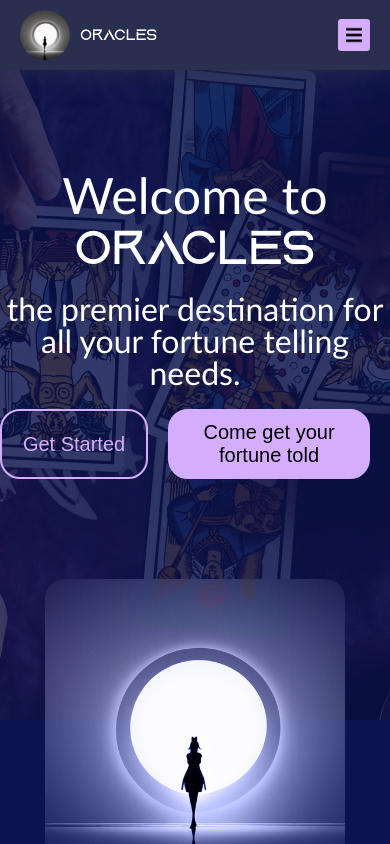
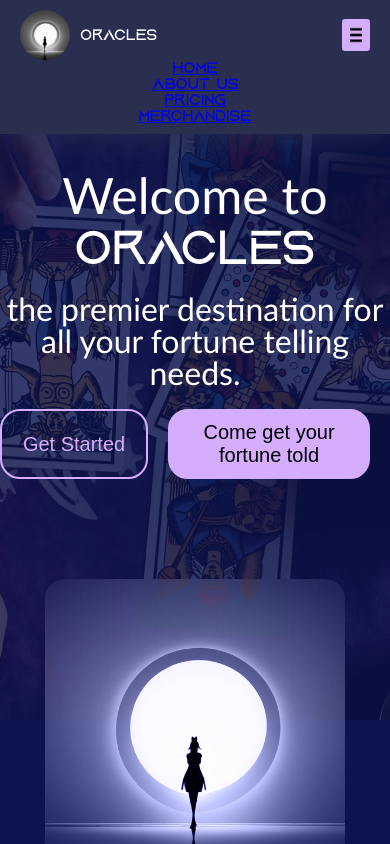
Before and after one commit to haydaridayoff/company-profile-portofolio, a plain HTML site: page index.html in a window 390 px wide. Both pictures are taken after a click on the button 354 px from the left and 35 px from the top of the page. Shown: the top 844 px of the page. Drawn offline with Linux system fonts and the light colour scheme.

Commit message:
add button logic

```diff
--- a/Assets/style.css
+++ b/Assets/style.css
@@ -79,6 +79,20 @@
     display: flex;
     flex-wrap: nowrap;
     align-items: center;
+}
+
+.header__nav--hidden {
+    display: none;
+}
+
+.header__nav--collumn {
+    display: block;
+    background-color: #2A2F4F;
+    flex-direction: column;
+}
+
+.header__nav--mobile {
+    flex-direction: column;
 }
 
 .header__nav-item {
@@ -409,12 +423,18 @@
 }
 
 @media only screen and (max-width:720px) {
-    .header__nav-item {
+    .header__nav--desktop {
         display: none;
     }
 
     .button--burger {
         display: block;
+    }
+}
+
+@media only screen and (min-width:721px) {
+    .header__nav--mobile {
+        display: none;
     }
 }
 
--- a/index.html
+++ b/index.html
@@ -17,7 +17,10 @@
                 <img class="header__logo" src="Assets/LadyLogo.png" alt="logo">
             </div>
             <h1 class="header__title">Oracles</h1>
-            <nav class="header__nav">
+            <button class="button button--burger" id="btnNavMenu"><img class="icon icon--purple" src="Assets/menu.png"
+                    alt="icon">
+            </button>
+            <nav class="header__nav header__nav--desktop">
                 <div class="header__nav-item">
                     <a href="#Home">Home</a>
                 </div>
@@ -27,10 +30,25 @@
                 <div class="header__nav-item">
                     <a href="#Pricing">Pricing</a>
                 </div>
-                <button class="button button--burger"><img class="icon icon--purple" src="Assets/menu.png"
-                        alt="icon"></button>
+                <div class="header__nav-item">
+                    <a href="#Contact-us">Merchandise</a>
+                </div>
             </nav>
         </div>
+        <nav class="header__nav header__nav--mobile header__nav--hidden" id="navMenu">
+            <div class="header__nav-item">
+                <a href="#Home">Home</a>
+            </div>
+            <div class="header__nav-item">
+                <a href="#About-us">About Us</a>
+            </div>
+            <div class="header__nav-item">
+                <a href="#Pricing">Pricing</a>
+            </div>
+            <div class="header__nav-item">
+                <a href="#Contact-us">Merchandise</a>
+            </div>
+        </nav>
     </header>
     <main>
         <section class="home" id="Home">
@@ -155,6 +173,7 @@
                 <h1>Contact Us</h1>
                 <p class="footer__description">Email: <a href="mailto:haydariday@gmail.com"> haydariday </a></p>
     </footer>
+    <script src="js/App.js"></script>
 </body>
 
 </html>
--- /dev/null
+++ b/js/App.js
@@ -0,0 +1,10 @@
+document.getElementById("btnNavMenu").addEventListener("click", toggleNavMenu);
+
+function toggleNavMenu() {
+    let navMenu = document.getElementById("navMenu");
+    if (navMenu.classList.contains("header__nav--hidden")) {
+        navMenu.classList.remove("header__nav--hidden");
+    } else {
+        navMenu.classList.add("header__nav--hidden");
+    }
+}
```
Also changed, not shown: merchandise.html (added).
